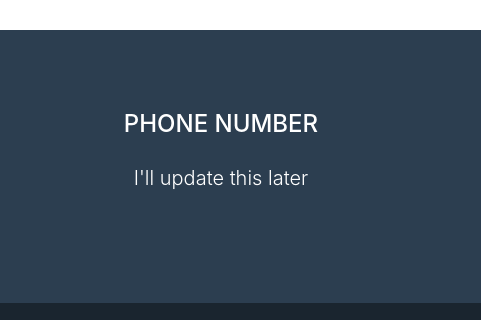
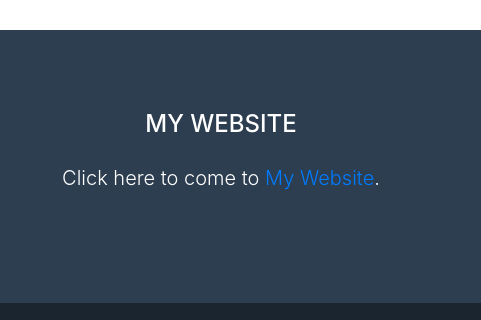
Before and after one commit to Freddiezeb/Freddiezeb.github.io, a website with bundled scripts: page index.html in a window 1280 px wide. Shown: the part 2846-3166 px from the top of the page, 799-1280 px from the left. Built offline with nearby package versions, Linux system fonts and the light colour scheme.

Commit message:
Added link to my website

```diff
--- a/index.html
+++ b/index.html
@@ -245,9 +245,9 @@
             </ul>
           </div>
           <div class="col-md-4">
-            <h4 class="text-uppercase mb-4">Phone Number</h4>
-            <p class="lead mb-0">I'll update this later
-<!--              <a href="http://startbootstrap.com">Start Bootstrap</a>.</p>-->
+            <h4 class="text-uppercase mb-4">My website</h4>
+            <p class="lead mb-0">Click here to come to
+              <a href="http://owlen.net">My Website</a>.</p>
           </div>
         </div>
       </div>
```
